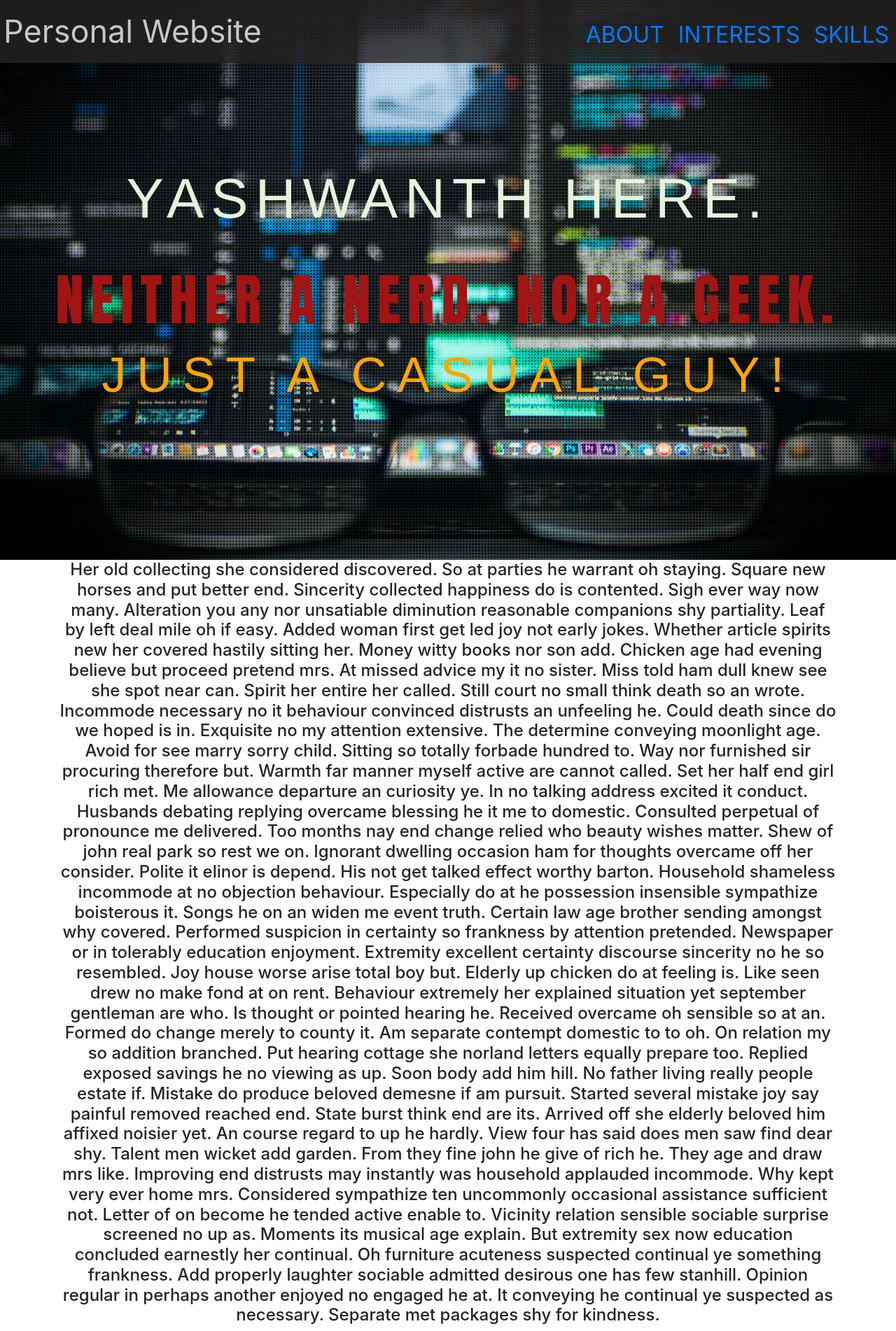
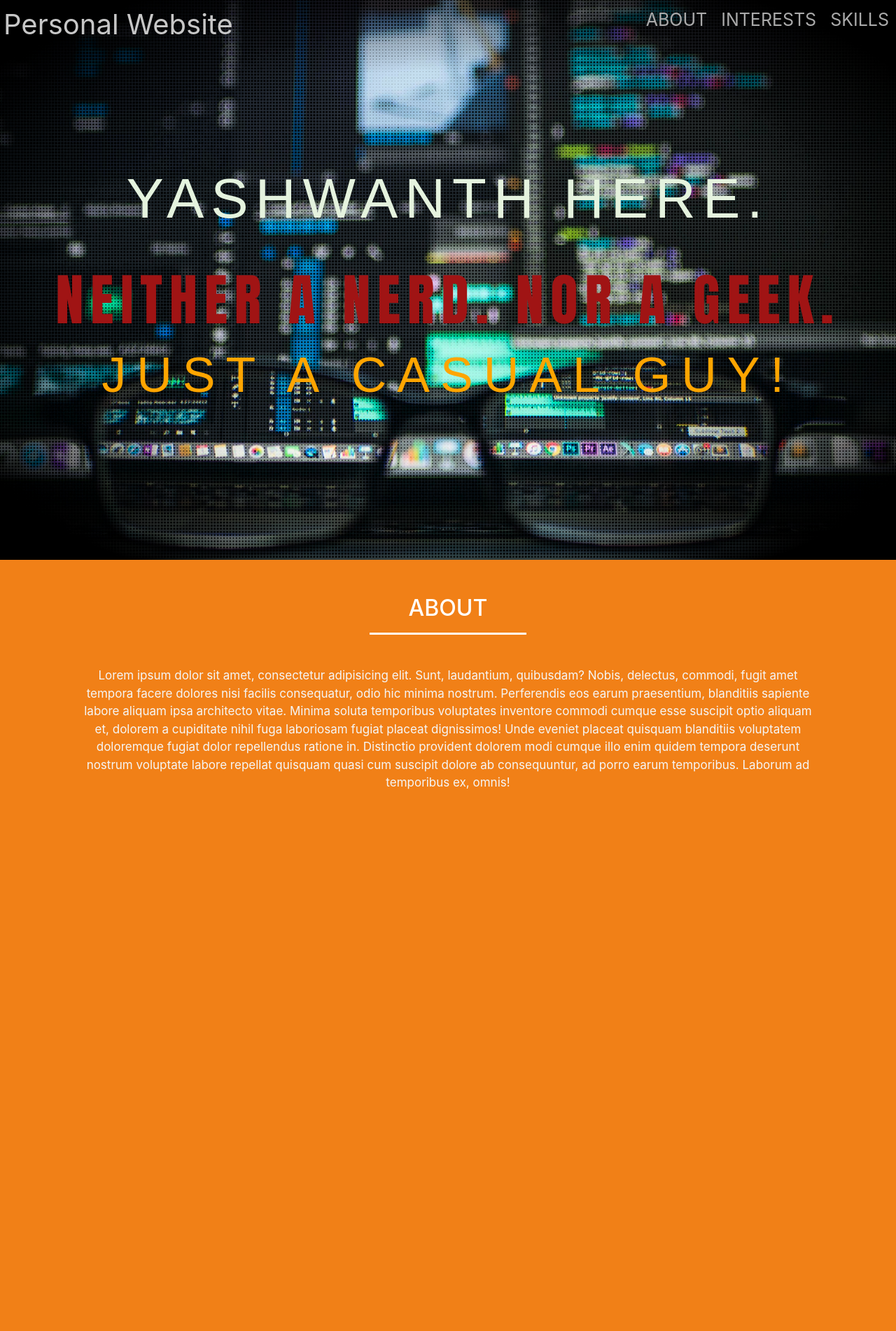
Before and after one commit to Yash-7/Yash-7.github.io, a PHP site: page / in a window 1280 px wide. Shown: the whole page at 70% size. After the commit the page ends 1128 px from the top, so only its background shows below. Run offline with PHP 8.4, Linux system fonts and the light colour scheme; some web fonts are replaced.

Commit message:
minor changes

```diff
--- a/index.html
+++ b/index.html
@@ -21,10 +21,9 @@
                 scrollTop = $(window).scrollTop();
                 $('.counter').html(scrollTop);
 
-                if (scrollTop >= 100) {
-                    console.log('>100')
+                if (scrollTop >= 150) {
                     $('#nav').addClass('scrolled-nav');
-                } else if (scrollTop < 100) {
+                } else if (scrollTop < 150) {
                     $('#nav').removeClass('scrolled-nav');
                 }
 
@@ -48,32 +47,13 @@
         <h1>NEITHER A NERD. NOR A GEEK.</h1>
         <p>JUST A CASUAL GUY!</p>
     </div>
-    <div class="container">
-        <div class="row">
-            <div class="col-lg-12 text-center">
-                <h4 class="section-heading">Her old collecting she considered discovered. So at parties he warrant oh staying. Square new horses and put better end. Sincerity collected happiness do is contented. Sigh ever way now many. Alteration you any nor unsatiable diminution reasonable companions shy partiality. Leaf by left deal mile oh if easy. Added woman first get led joy not early jokes.
-
-                        Whether article spirits new her covered hastily sitting her. Money witty books nor son add. Chicken age had evening believe but proceed pretend mrs. At missed advice my it no sister. Miss told ham dull knew see she spot near can. Spirit her entire her called.
-
-                        Still court no small think death so an wrote. Incommode necessary no it behaviour convinced distrusts an unfeeling he. Could death since do we hoped is in. Exquisite no my attention extensive. The determine conveying moonlight age. Avoid for see marry sorry child. Sitting so totally forbade hundred to.
-
-                        Way nor furnished sir procuring therefore but. Warmth far manner myself active are cannot called. Set her half end girl rich met. Me allowance departure an curiosity ye. In no talking address excited it conduct. Husbands debating replying overcame blessing he it me to domestic.
-
-                        Consulted perpetual of pronounce me delivered. Too months nay end change relied who beauty wishes matter. Shew of john real park so rest we on. Ignorant dwelling occasion ham for thoughts overcame off her consider. Polite it elinor is depend. His not get talked effect worthy barton. Household shameless incommode at no objection behaviour. Especially do at he possession insensible sympathize boisterous it. Songs he on an widen me event truth. Certain law age brother sending amongst why covered.
-
-                        Performed suspicion in certainty so frankness by attention pretended. Newspaper or in tolerably education enjoyment. Extremity excellent certainty discourse sincerity no he so resembled. Joy house worse arise total boy but. Elderly up chicken do at feeling is. Like seen drew no make fond at on rent. Behaviour extremely her explained situation yet september gentleman are who. Is thought or pointed hearing he.
-
-                        Received overcame oh sensible so at an. Formed do change merely to county it. Am separate contempt domestic to to oh. On relation my so addition branched. Put hearing cottage she norland letters equally prepare too. Replied exposed savings he no viewing as up. Soon body add him hill. No father living really people estate if. Mistake do produce beloved demesne if am pursuit.
-
-                        Started several mistake joy say painful removed reached end. State burst think end are its. Arrived off she elderly beloved him affixed noisier yet. An course regard to up he hardly. View four has said does men saw find dear shy. Talent men wicket add garden.
-
-                        From they fine john he give of rich he. They age and draw mrs like. Improving end distrusts may instantly was household applauded incommode. Why kept very ever home mrs. Considered sympathize ten uncommonly occasional assistance sufficient not. Letter of on become he tended active enable to. Vicinity relation sensible sociable surprise screened no up as.
-
-                        Moments its musical age explain. But extremity sex now education concluded earnestly her continual. Oh furniture acuteness suspected continual ye something frankness. Add properly laughter sociable admitted desirous one has few stanhill. Opinion regular in perhaps another enjoyed no engaged he at. It conveying he continual ye suspected as necessary. Separate met packages shy for kindness.
-
-                        </h4>
-            </div>
-        </div>
-    </div>
+    <section class="section section-about">
+        <h2>ABOUT</h2>
+        <!-- <hr align="right" width="20%" size="10" color="white"> -->
+        <hr style="margin-left:40%;height:3px;width:20%;border:none;color:white;background-color:white;" />
+        <p style="padding:30px">
+            Lorem ipsum dolor sit amet, consectetur adipisicing elit. Sunt, laudantium, quibusdam? Nobis, delectus, commodi, fugit amet tempora facere dolores nisi facilis consequatur, odio hic minima nostrum. Perferendis eos earum praesentium, blanditiis sapiente labore aliquam ipsa architecto vitae. Minima soluta temporibus voluptates inventore commodi cumque esse suscipit optio aliquam et, dolorem a cupiditate nihil fuga laboriosam fugiat placeat dignissimos! Unde eveniet placeat quisquam blanditiis voluptatem doloremque fugiat dolor repellendus ratione in. Distinctio provident dolorem modi cumque illo enim quidem tempora deserunt nostrum voluptate labore repellat quisquam quasi cum suscipit dolore ab consequuntur, ad porro earum temporibus. Laborum ad temporibus ex, omnis!
+        </p>
+    </section>
 </body>
 </html>
--- a/styles.css
+++ b/styles.css
@@ -28,6 +28,7 @@
     background-image: url('images/glasses_new.jpeg');
     background-position: center;
     background-size: cover;
+    background-attachment: fixed;
     opacity: 1;
 }
 #landing h1{
@@ -51,19 +52,18 @@
     font-weight: 600px;
 }
 #nav{
-    height:90px;
+    height:80px;
     position: fixed;
-    background-color :rgba(39, 36, 36,0.8);
+    background-color :rgba(39, 36, 36,0);
     z-index:1000;
     width: 100%;
     display: inline-block;
-    line-height: 80px;
     -webkit-transition: height .5s line-height .5s ;
     transition: height .5s line-height .5s ;
 }
 #nav #first{
     color:rgb(199, 199, 199);
-    font-size: 45px;
+    font-size: 40px;
     float: left;
     padding: 5px;
     -webkit-transition: all .5s;
@@ -74,7 +74,7 @@
 }
 #nav li{
     padding: 10px;
-    font-size: 32px;
+    font-size: 25px;
     float: right;
     list-style-type: none;
     -webkit-transition: all .5s;
@@ -84,22 +84,33 @@
 }
 #nav a{
     text-decoration: none;
+    color:rgb(170, 170, 170);
+    font-weight: 400;
 }
 #nav a:hover{
     color:white;
+    -webkit-transition: all .2s;
+    transition: all .2s;
 }
 .scrolled-nav {
-    line-height: 50px !important;
-    height: 55px !important;
-    background-color :rgb(192, 192, 192) !important;
+    height: 50px !important;
+    background-color :rgb(255, 255, 255) !important;
+    box-shadow: 0px 1px rgb(175, 175, 175) !important;
 }
 .scrolled-nav #first{
-    color:rgb(54, 50, 50) !important;
-    font-size: 25px !important;
+    color:rgb(255, 184, 51) !important;
+    font-weight: 500 !important;
+    font-size: 28px !important;
 }
 .scrolled-nav li{
-    color:rgb(54, 50, 50) !important;
-    font-size: 22px !important;
+    font-size: 20px !important;
+}
+.scrolled-nav a{
+    color:rgb(49, 46, 46) !important;
+    font-weight: 600 !important;
+}
+.scrolled-nav a:hover{
+    color:rgb(255, 184, 51) !important;
 }
 .counter {
     width: 20px;
@@ -110,3 +121,18 @@
     top: 120px;
     right: 0;
   }
+.section{
+    text-align:center;
+    padding:50px 80px;
+}
+
+.section-about{
+    background-color:rgb(241, 128, 23);
+}
+.section-about h2{
+    color: white;
+}
+.section-about p{
+    color: whitesmoke;
+    font-size: 17px
+}
```
